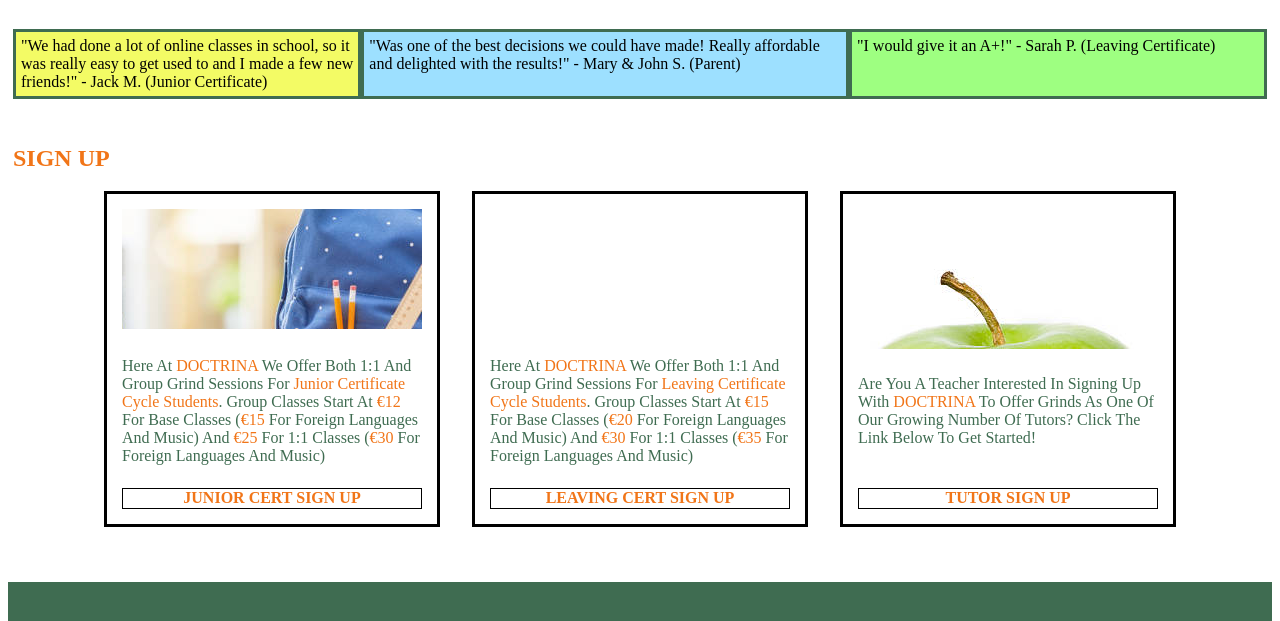
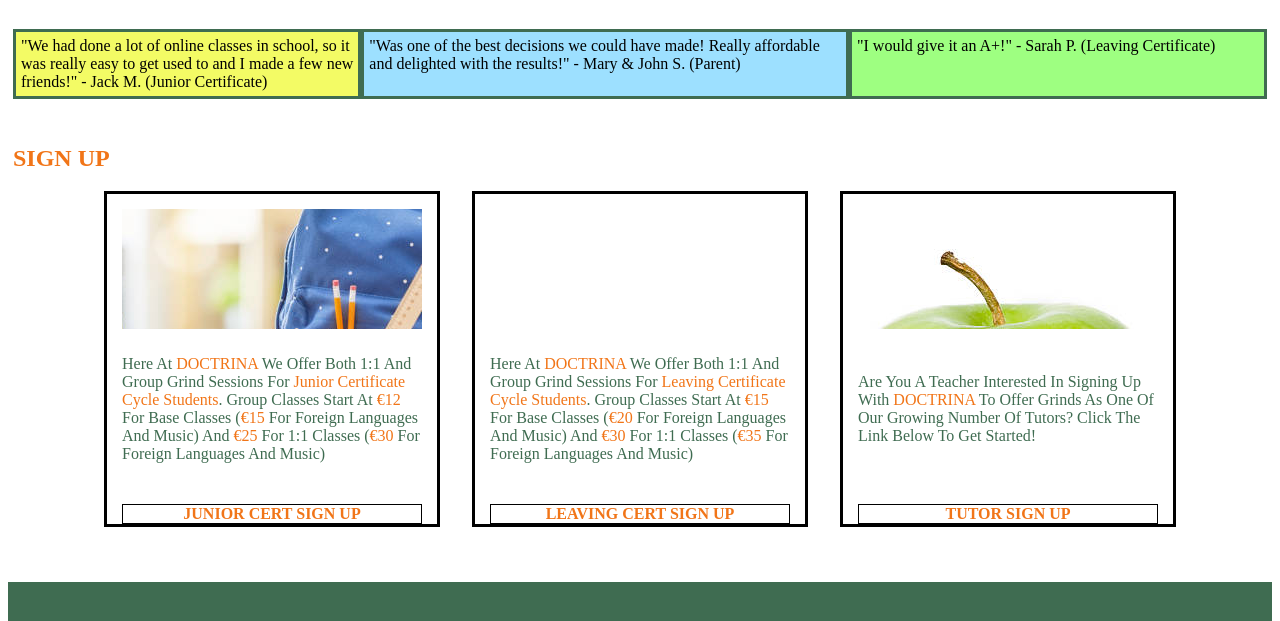
Before and after one commit to Forgottenit/Online-Grinds, a plain HTML site: page index.html in a window 1280 px wide. Shown: the part 1042-1663 px from the top of the page. Drawn offline with Linux system fonts and the light colour scheme; a web font is replaced by a local one.

Commit message:
Change spacing between image and text in sign up boxes

```diff
--- a/assets/css/style.css
+++ b/assets/css/style.css
@@ -167,6 +167,8 @@ li:hover {
     background-position: center;
     height: 40%;
     width: 100%;
+
+    margin-bottom: 20px;
 }
 
 .j1-txt {
@@ -175,7 +177,7 @@ li:hover {
     width: 100%;
     justify-content: center;
     align-items: center;
-    margin-top: 20px;
+    margin-bottom: 20px;
 
 }
 
@@ -185,6 +187,7 @@ li:hover {
     background-position: center;
     height: 40%;
     width: 100%;
+     margin-bottom: 20px;
 }
 
 .l1-txt {
@@ -193,7 +196,7 @@ li:hover {
     width: 100%;
     justify-content: center;
     align-items: center;
-    margin-top: 20px;
+    margin-bottom: 20px;
 }
 
 /* Teacher sign up background image */
@@ -202,7 +205,7 @@ li:hover {
     background-position: top;
     height: 40%;
     width: 100%;
-    margin-top: 20px;
+    margin-bottom: 20px;
 }
 
 .t1-txt {
@@ -211,6 +214,7 @@ li:hover {
     width: 100%;
     justify-content: center;
     align-items: center;
+    margin-bottom: 20px;
 }
 
 /* Sign up button link styling */
```
